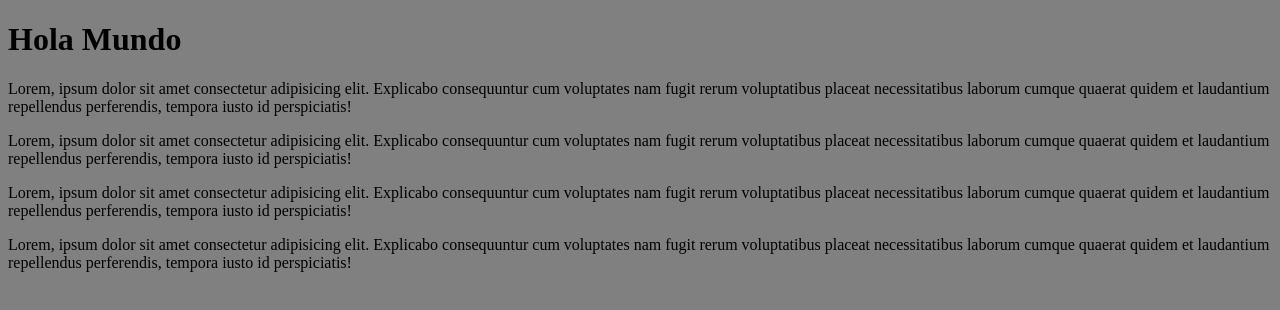
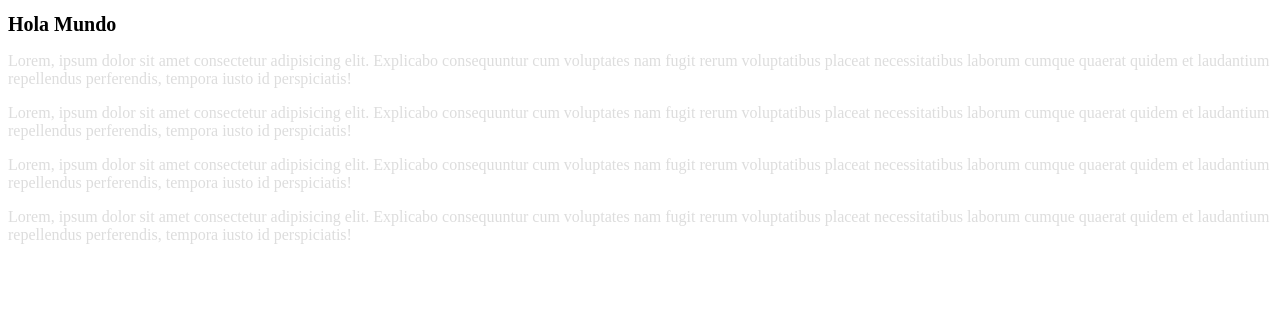
Before and after one commit to leiva1998/miweb, a plain HTML site: page index.html in a window 1280 px wide. Drawn offline with Linux system fonts and the light colour scheme.

Commit message:
Se aplican nuevos estilos a la web

```diff
--- a/css/main.css
+++ b/css/main.css
@@ -1,6 +1,15 @@
 
 
 body{
-     background-color: grey;
+     background-color: white;
      color: black;
 }
+
+h1{
+    font-size: 20px;
+    margin-bottom: 10px;
+}
+
+p{
+    color:#ddd;
+}
```
